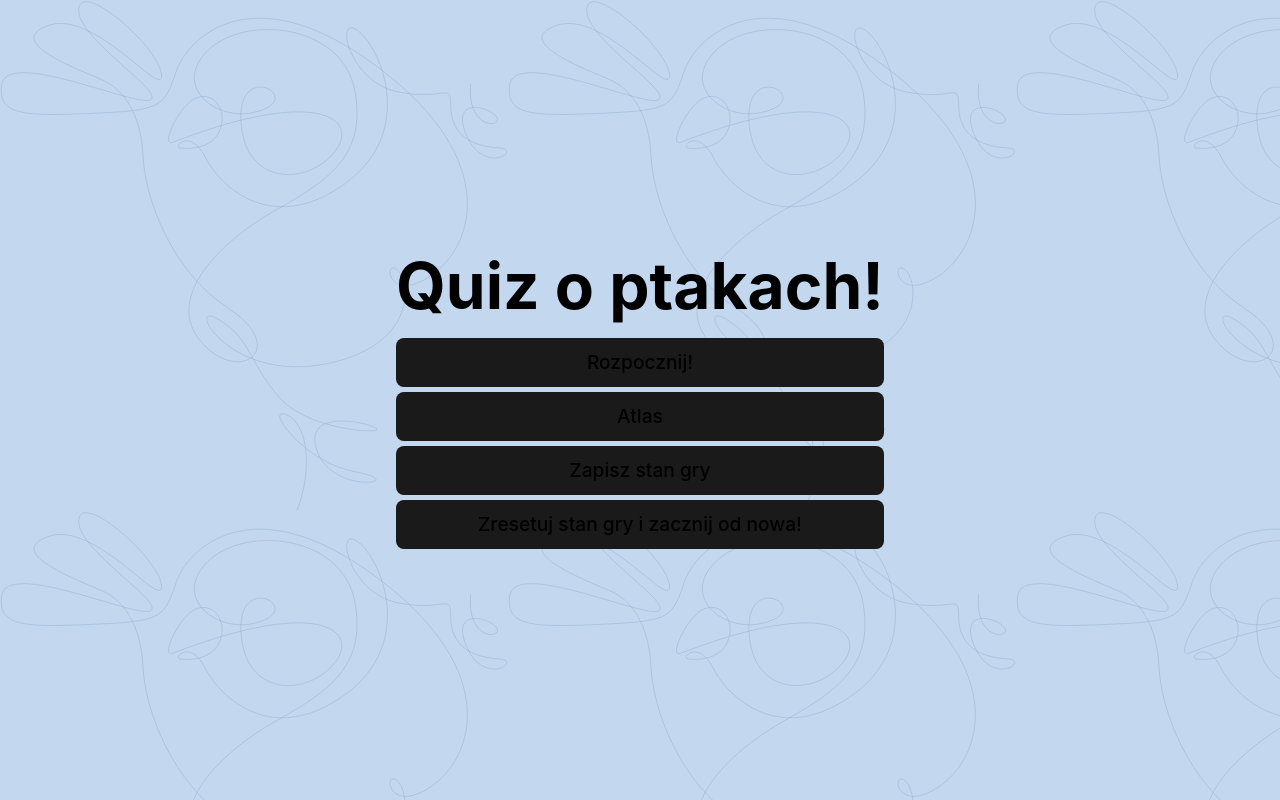
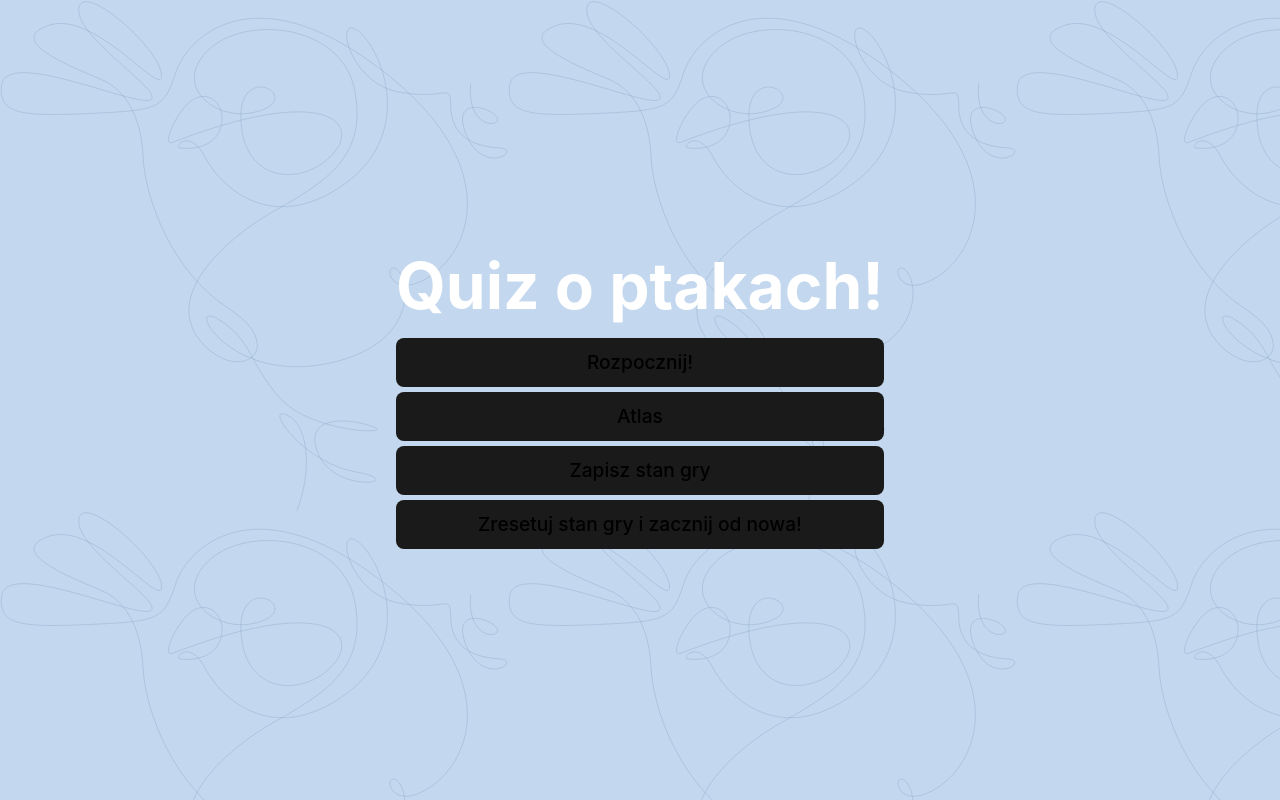
Before and after one commit to LukaszGreiner/quizoptakach, a React (Vite) app: page / in a window 1280 px wide. Built offline with nearby package versions, Linux system fonts and the light colour scheme.

Commit message:
text color set to white

```diff
--- a/src/styles/index.css
+++ b/src/styles/index.css
@@ -11,13 +11,13 @@
   line-height: 1.5;
   font-weight: 400;
 
-  color-scheme: light dark;
-
   font-synthesis: none;
   text-rendering: optimizeLegibility;
   -webkit-font-smoothing: antialiased;
   -moz-osx-font-smoothing: grayscale;
 
+  color-scheme: light dark;
+  color: #fff;
   background-color: #c3d7ee;
   background-image: url("../assets/bg-doodle.svg");
 
@@ -141,7 +141,6 @@ h1 {
     display: grid;
     grid-template-columns: 1fr 1fr;
     gap: 1rem;
-    /* background-color: red; */
   }
   .quiz-container__description {
     width: 500px;
```
